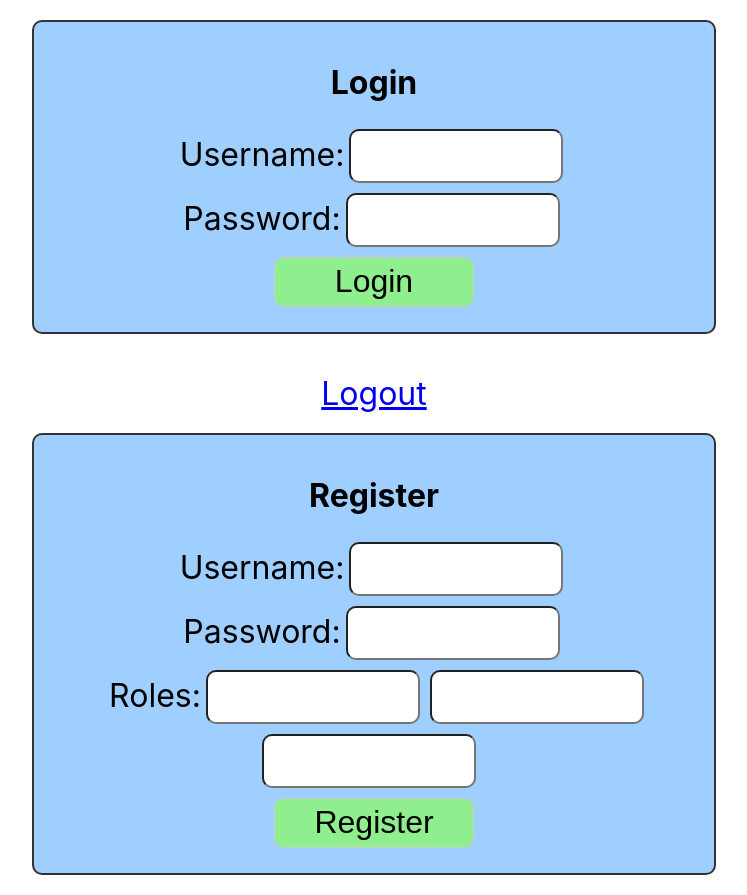
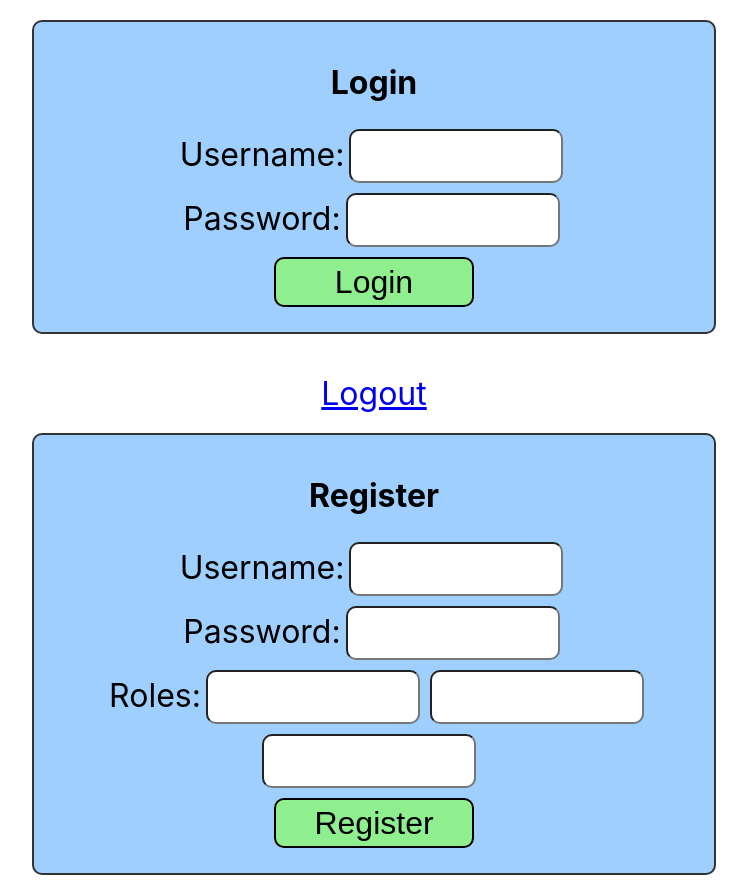
Before and after one commit to CharlieSwires/login, a React (Create React App) app in the folder login/src/main/webapp/hello/: page / in a window 1280 px wide. Shown: the whole page, without its empty margins (266-1013 px from the left). Built offline with nearby package versions, Linux system fonts and the light colour scheme.

Commit message:
button black border

```diff
--- a/login/src/main/webapp/hello/src/App.css
+++ b/login/src/main/webapp/hello/src/App.css
@@ -48,7 +48,7 @@ button {
   font-size: 2em; /* Make the font size two times the default size */
   width: 200px; /* Twice as wide as the default size */
   height: 50px; /* Twice as tall as the default size */
-  border: 1px solid #ccc; /* Optional border for styling */
+  border: 2px solid black; /* Optional border for styling */
   border-radius: 10px; /* Rounded corners */
   padding: 5px; /* Add some padding for space */
   margin: 5px;
```
